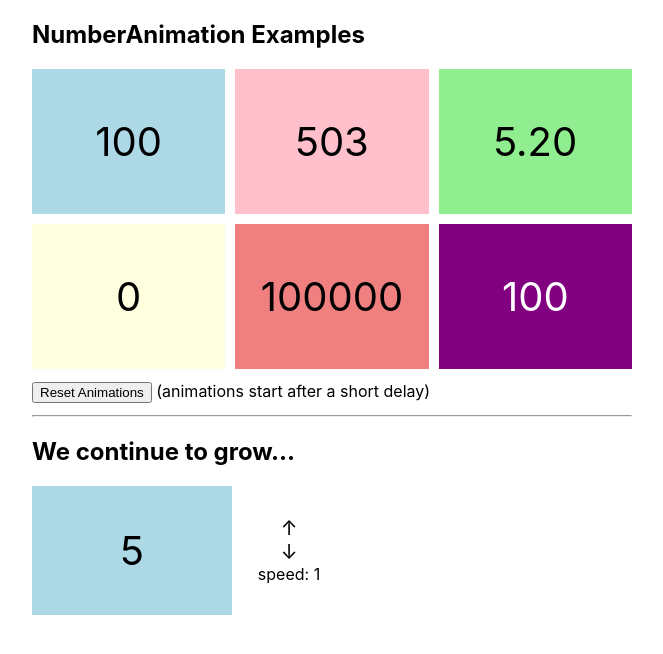
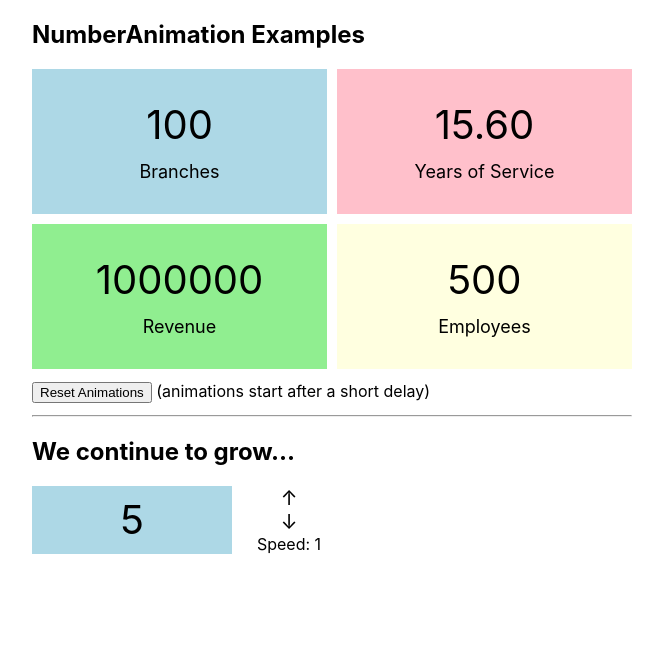
Before and after one commit to vajra-studios/number-animation, a React (Create React App) app: page / in a window 1280 px wide. Shown: the top 654 px of the page, without its empty margins (308-971 px from the left). Built offline with nearby package versions, Linux system fonts and the light colour scheme.

Commit message:
Smaller grid with subtitle

```diff
--- a/src/ExamplesGrid.tsx
+++ b/src/ExamplesGrid.tsx
@@ -2,16 +2,9 @@ import React, { useEffect, useState } from "react";
 import NumberAnimation from "./NumberAnimation";
 import type * as CSS from "csstype";
 
-const pageStyles: CSS.Properties = {
-  paddingLeft: "16px",
-  paddingRight: "16px",
-  margin: "0 auto",
-  maxWidth: "600px",
-};
-
 const gridStyles: CSS.Properties = {
   display: "grid",
-  gridTemplateColumns: "repeat(3, 1fr)",
+  gridTemplateColumns: "repeat(2, 1fr)",
   gridTemplateRows: "repeat(2, 1fr)",
   gridGap: "10px",
   width: "600px",
@@ -23,6 +16,7 @@ const alignment: CSS.Properties = {
   alignItems: "center",
   justifyContent: "center",
   fontSize: "40px",
+  flexDirection: "column",
 };
 
 const blueBackground: CSS.Properties = {
@@ -56,18 +50,9 @@ const purpleBackground: CSS.Properties = {
   color: "white",
 };
 
-const speedButtonStyles: CSS.Properties = {
-  fontSize: "32px",
-  display: "inline-block",
-  cursor: "pointer",
-};
-const position: CSS.Properties = { position: "relative" };
-const absolutePosition: CSS.Properties = {
-  position: "absolute",
-  top: "-8px",
-  left: "0",
-  width: "100%",
-  textAlign: "center",
+const subtitleStyles: CSS.Properties = {
+  fontSize: "18px",
+  marginTop: "12px",
 };
 
 const backgroundStyles = [
@@ -79,48 +64,66 @@ const backgroundStyles = [
   purpleBackground,
 ];
 
-const numberAnimationProps = [
+const cellProps = [
   {
-    start: 0,
+    numberAnimationProps: {
+      start: 1,
       end: 100,
       time: 3,
       randomize: true,
       decimalPlaces: 0,
     },
+    subtitle: "Branches",
+  },
   {
+    numberAnimationProps: {
+      start: 0,
+      end: 30,
+      time: 10,
+      randomize: false,
+      decimalPlaces: 2,
+    },
+    subtitle: "Years of Service",
+  },
+  {
+    numberAnimationProps: {
+      start: 0,
+      end: 1000000,
+      time: 2,
+      randomize: true,
+      decimalPlaces: 0,
+    },
+    subtitle: "Revenue",
+  },
+  {
+    numberAnimationProps: {
+      start: 10,
+      end: 500,
+      time: 4,
+      randomize: false,
+      decimalPlaces: 0,
+    },
+    subtitle: "Employees",
+  },
+  {
+    numberAnimationProps: {
       start: 1000,
       end: 50,
       time: 10,
       randomize: true,
       decimalPlaces: 0,
     },
-  {
-    start: 0,
-    end: 30,
-    time: 30,
-    randomize: false,
-    decimalPlaces: 2,
+    subtitle: "Employees",
   },
   {
+    numberAnimationProps: {
       start: 100,
       end: 0,
       time: 2,
       randomize: true,
       decimalPlaces: 0,
     },
-  {
-    start: 0,
-    end: 100000,
-    time: 2,
-    randomize: true,
-    decimalPlaces: 0,
-  },
-  {
-    start: 500,
-    end: 100,
-    time: 4,
-    randomize: false,
-    decimalPlaces: 0,
+    subtitle: "Customers",
   },
 ];
 
@@ -143,11 +146,18 @@ const ExamplesGrid = () => {
     <React.Fragment>
       <h2>NumberAnimation Examples</h2>
       <div style={gridStyles}>
-        {numberAnimationProps.map((props, index) => (
+        {cellProps.map(
+          (props, index) =>
+            index < 4 && (
               <div key={index} style={backgroundStyles[index]}>
-            <NumberAnimation {...props} onReset={resetClicked} />
+                <NumberAnimation
+                  {...props.numberAnimationProps}
+                  onReset={resetClicked}
+                />
+                <div style={subtitleStyles}>{props.subtitle}</div>
               </div>
-        ))}
+            )
+        )}
       </div>
       <div style={{ margin: "12px 0" }}>
         <button onClick={handleReset}>Reset Animations</button>
--- a/src/NumberAnimation.tsx
+++ b/src/NumberAnimation.tsx
@@ -103,5 +103,5 @@ export default function NumberAnimation(props: {
   } else {
     printNum = toFixed(parsedNum, decimalPlaces);
   }
-  return <p>{printNum}</p>;
+  return <div>{printNum}</div>;
 }
--- a/src/SpeedExample.tsx
+++ b/src/SpeedExample.tsx
@@ -61,7 +61,7 @@ const SpeedExample = () => {
           <div style={buttonStyles} onClick={() => setSpeed(speed - 1)}>
             &darr;
           </div>
-          <div>speed: {speed}</div>
+          <div>Speed: {speed}</div>
         </div>
       </div>
     </>
```
Lines whose indentation alone changed are shown as unchanged.
